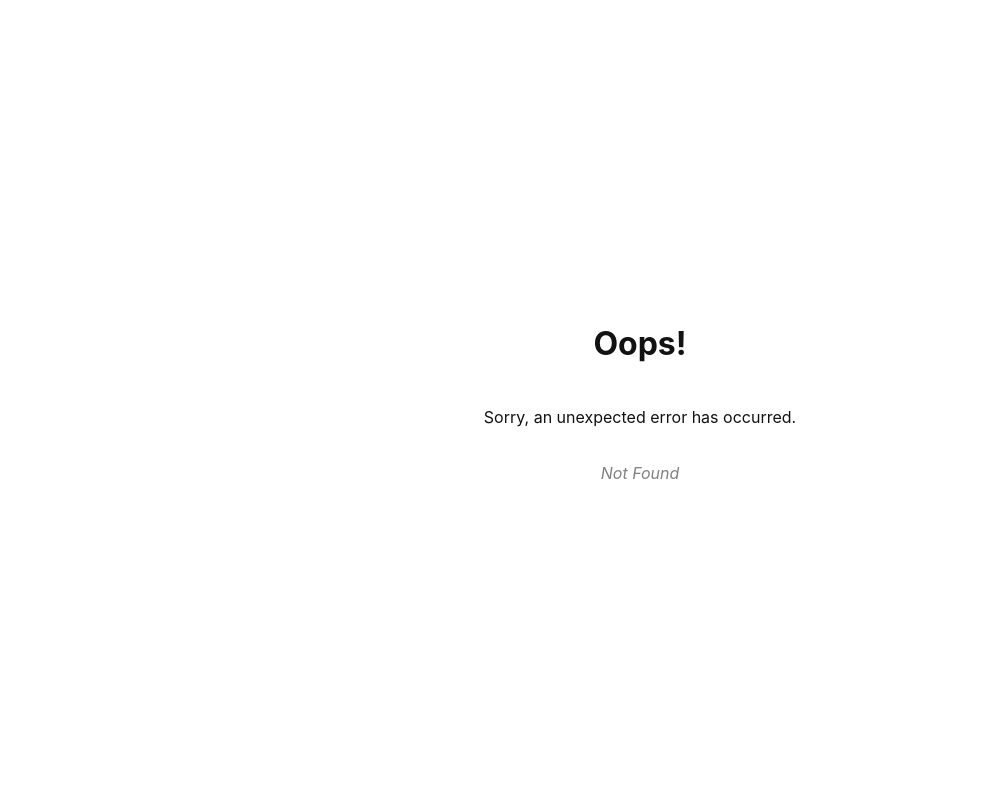
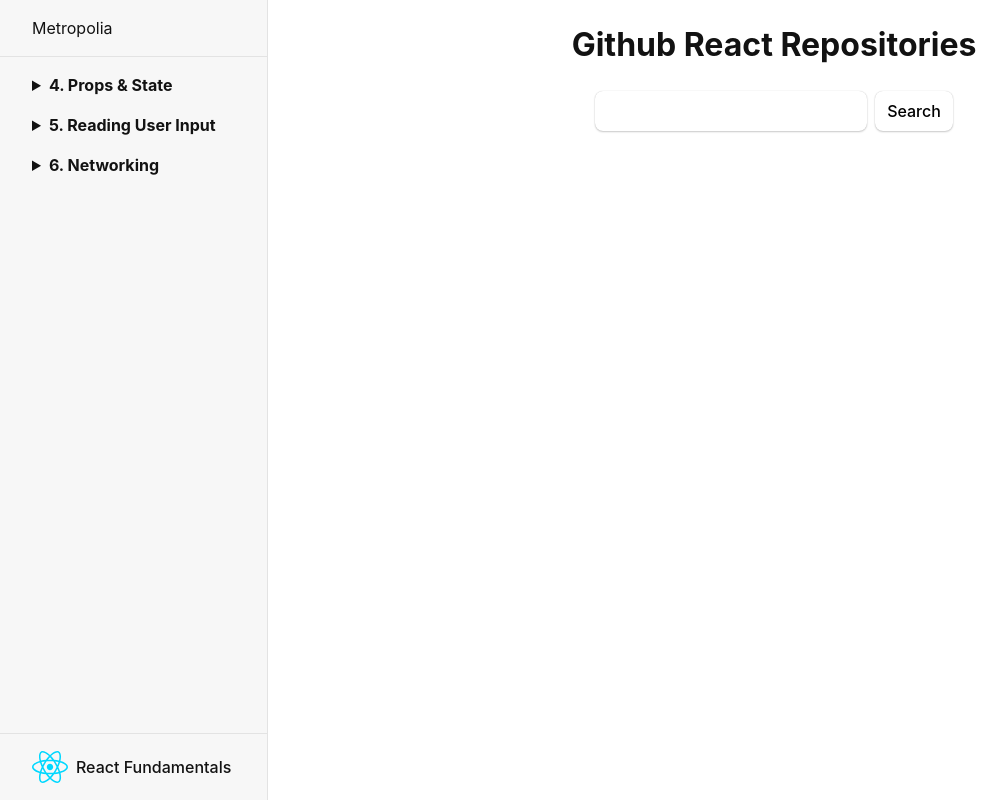
Before and after one commit to tarizer/metropolia-react, a React (Vite) app: page /course/github-search in a window 1280 px wide. Before the commit this address had no page. Shown: the whole page, without its empty margins (0-1007 px from the left). Built offline with nearby package versions, Linux system fonts and the light colour scheme.

Commit message:
Add GithubSearch component and update navigation links

```diff
--- /dev/null
+++ b/src/components/exercices/6/GithubSearch.jsx
@@ -0,0 +1,59 @@
+import { useState } from "react";
+
+export const GithubSearch = () => {
+  const apiUrl = "https://api.github.com/search/repositories?q=";
+  const [repositories, setRepositories] = useState([]);
+  const [search, setSearch] = useState("");
+  const [isLoading, setIsLoading] = useState(false);
+
+  const onChangeHandler = (e) => {
+    setSearch(e.target.value);
+  };
+
+  const onSubmitHandler = (e) => {
+    e.preventDefault();
+    setIsLoading(true);
+    fetch(apiUrl + search)
+      .then((response) => response.json())
+      .then((data) => {
+        setRepositories(data.items);
+        setIsLoading(false);
+      })
+      .catch((error) => console.error("Error: ", error));
+  };
+
+  return (
+    <>
+      <h1>Github React Repositories</h1>
+      <form
+        onSubmit={onSubmitHandler}
+        style={{ display: "flex", flexDirection: "row" }}
+      >
+        <input type="text" onChange={onChangeHandler} />
+        <button>Search</button>
+      </form>
+
+      {isLoading && "Loading..."}
+      {!!repositories?.length && (
+        <table>
+          <thead style={{ fontWeight: "700" }}>
+            <tr>
+              <td>Name</td>
+              <td>URL</td>
+            </tr>
+          </thead>
+          <tbody>
+            {repositories.map((repository) => (
+              <tr key={repository.id}>
+                <td>{repository.full_name}</td>
+                <td>
+                  <a href={repository.html_url}>{repository.html_url}</a>
+                </td>
+              </tr>
+            ))}
+          </tbody>
+        </table>
+      )}
+    </>
+  );
+};
--- a/src/main.jsx
+++ b/src/main.jsx
@@ -22,6 +22,7 @@ import { UserRegistration } from "@exercices/5/UserRegistration.jsx";
 import { UserInfo } from "./components/course/6/UserInfo";
 import { Trivia } from "./components/exercices/6/Trivia";
 import { Github } from "./components/exercices/6/Github";
+import { GithubSearch } from "./components/exercices/6/GithubSearch";
 
 const router = createBrowserRouter([
   {
@@ -85,6 +86,10 @@ const router = createBrowserRouter([
         path: "course/github",
         element: <Github />,
       },
+      {
+        path: "course/github-search",
+        element: <GithubSearch />,
+      },
     ],
   },
 ]);
--- a/src/routes/root.jsx
+++ b/src/routes/root.jsx
@@ -64,16 +64,19 @@ export function Root() {
                 <Link to={`/course/nasa`}>Nasa APOD</Link>
               </li>
               <li>
-                <Link to={`/course/user-list`}>Userlist</Link>
+                <Link to={`/course/user-list`}>User List</Link>
               </li>
               <li>
-                <Link to={`/course/user-info`}>Userinfo</Link>
+                <Link to={`/course/user-info`}>User Info</Link>
               </li>
               <li>
                 <Link to={`/course/trivia`}>Trivia</Link>
               </li>
               <li>
                 <Link to={`/course/github`}>Github</Link>
+              </li>
+              <li>
+                <Link to={`/course/github-search`}>Github Search</Link>
               </li>
             </ul>
           </details>
```
